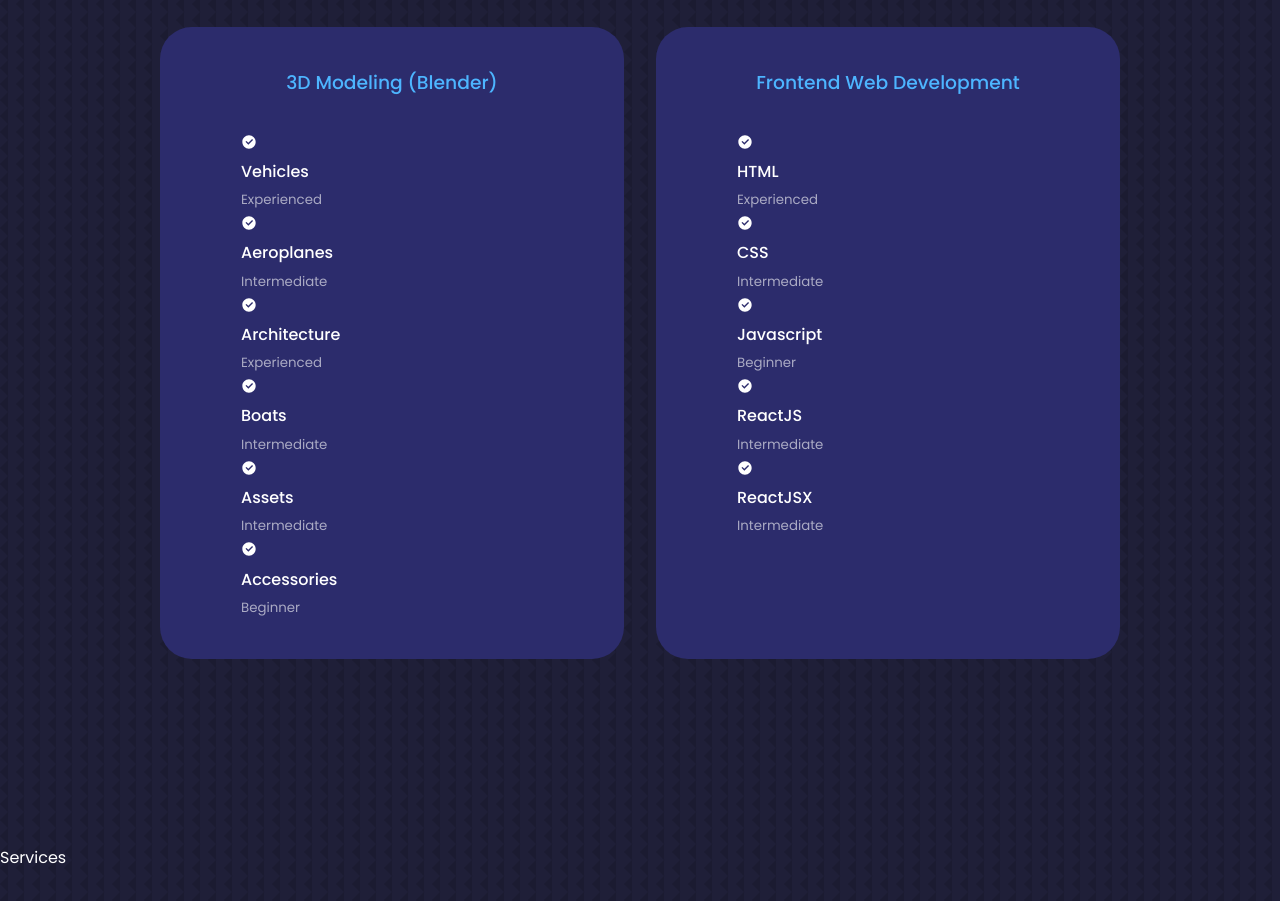
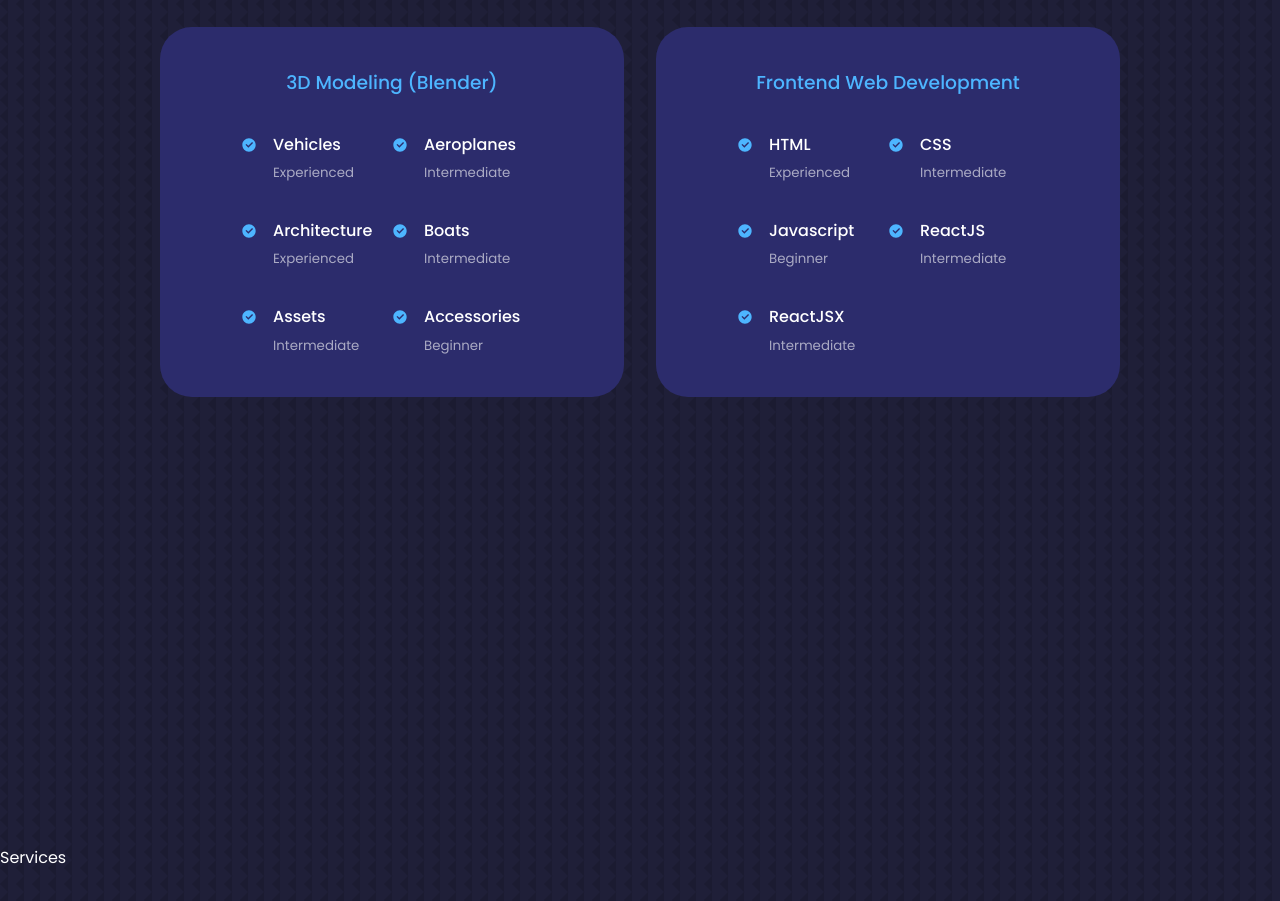
Before and after one commit to dows16/Portfolio, a React (Create React App) app: page / in a window 1280 px wide. Shown: the part 1940-2841 px from the top of the page. Built offline with nearby package versions, Linux system fonts and the light colour scheme.

Commit message:
first commit

```diff
--- a/src/components/experience/Experience.jsx
+++ b/src/components/experience/Experience.jsx
@@ -13,34 +13,46 @@
           <h3>3D Modeling (Blender)</h3>
           <div className="experience__content">
             <article className="experience__details">
-              <RiCheckboxCircleFill />
+              <RiCheckboxCircleFill className="experience__details-icons"/>
+              <div>
                 <h4>Vehicles</h4>
                 <small className="text-light">Experienced</small>
+              </div>
             </article>
             <article className="experience__details">
-              <RiCheckboxCircleFill />
+              <RiCheckboxCircleFill className="experience__details-icons"/>
+              <div>
                 <h4>Aeroplanes</h4>
                 <small className="text-light">Intermediate</small>
+              </div>
             </article>
             <article className="experience__details">
-              <RiCheckboxCircleFill />
+              <RiCheckboxCircleFill className="experience__details-icons"/>
+              <div>
                 <h4>Architecture</h4>
                 <small className="text-light">Experienced</small>
+              </div>
             </article>
             <article className="experience__details">
-              <RiCheckboxCircleFill />
+              <RiCheckboxCircleFill className="experience__details-icons"/>
+              <div>
                 <h4>Boats</h4>
                 <small className="text-light">Intermediate</small>
+              </div>
             </article>
             <article className="experience__details">
-              <RiCheckboxCircleFill />
+              <RiCheckboxCircleFill className="experience__details-icons"/>
+              <div>
                 <h4>Assets</h4>
                 <small className="text-light">Intermediate</small>
+              </div>
             </article>
             <article className="experience__details">
-              <RiCheckboxCircleFill />
+              <RiCheckboxCircleFill className="experience__details-icons"/>
+              <div>
                 <h4>Accessories</h4>
                 <small className="text-light">Beginner</small>
+              </div>
             </article>
           </div>
         </div>
@@ -49,29 +61,39 @@
           <h3>Frontend Web Development</h3>
           <div className="experience__content">
             <article className="experience__details">
-              <RiCheckboxCircleFill />
+              <RiCheckboxCircleFill className="experience__details-icons"/>
+              <div>
                 <h4>HTML</h4>
                 <small className="text-light">Experienced</small>
+              </div>
             </article>
             <article className="experience__details">
-              <RiCheckboxCircleFill />
+              <RiCheckboxCircleFill className="experience__details-icons"/>
+              <div>
                 <h4>CSS</h4>
                 <small className="text-light">Intermediate</small>
+              </div>
             </article>
             <article className="experience__details">
-              <RiCheckboxCircleFill />
+              <RiCheckboxCircleFill className="experience__details-icons"/>
+              <div>
                 <h4>Javascript</h4>
                 <small className="text-light">Beginner</small>
+              </div>
             </article>
             <article className="experience__details">
-              <RiCheckboxCircleFill />
+              <RiCheckboxCircleFill className="experience__details-icons"/>
+              <div>
                 <h4>ReactJS</h4>
                 <small className="text-light">Intermediate</small>
+              </div>
             </article>
             <article className="experience__details">
-              <RiCheckboxCircleFill />
+              <RiCheckboxCircleFill className="experience__details-icons"/>
+              <div>
                 <h4>ReactJSX</h4>
                 <small className="text-light">Intermediate</small>
+              </div>
             </article>
           </div>
         </div>
--- a/src/components/experience/experience.css
+++ b/src/components/experience/experience.css
@@ -23,3 +23,19 @@
     margin-bottom: 2rem;
     color: var(--color-primary);
 }
+
+.experience__content {
+    display: grid;
+    grid-template-columns: 1fr 1fr;
+    row-gap: 2rem;
+}
+
+.experience__details {
+    display: flex;
+    gap: 1rem;
+}
+
+.experience__details-icons {
+    margin-top: 6px;
+    color: var(--color-primary);
+}
```
Lines whose indentation alone changed are shown as unchanged.
